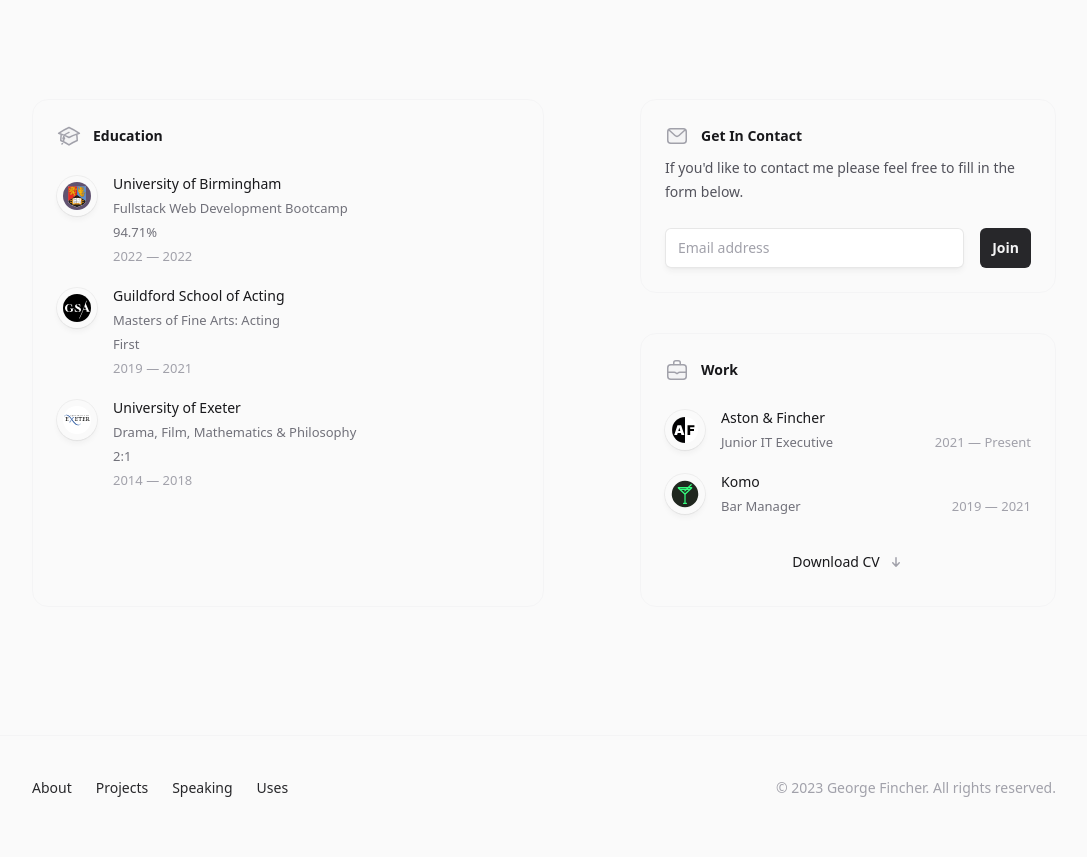
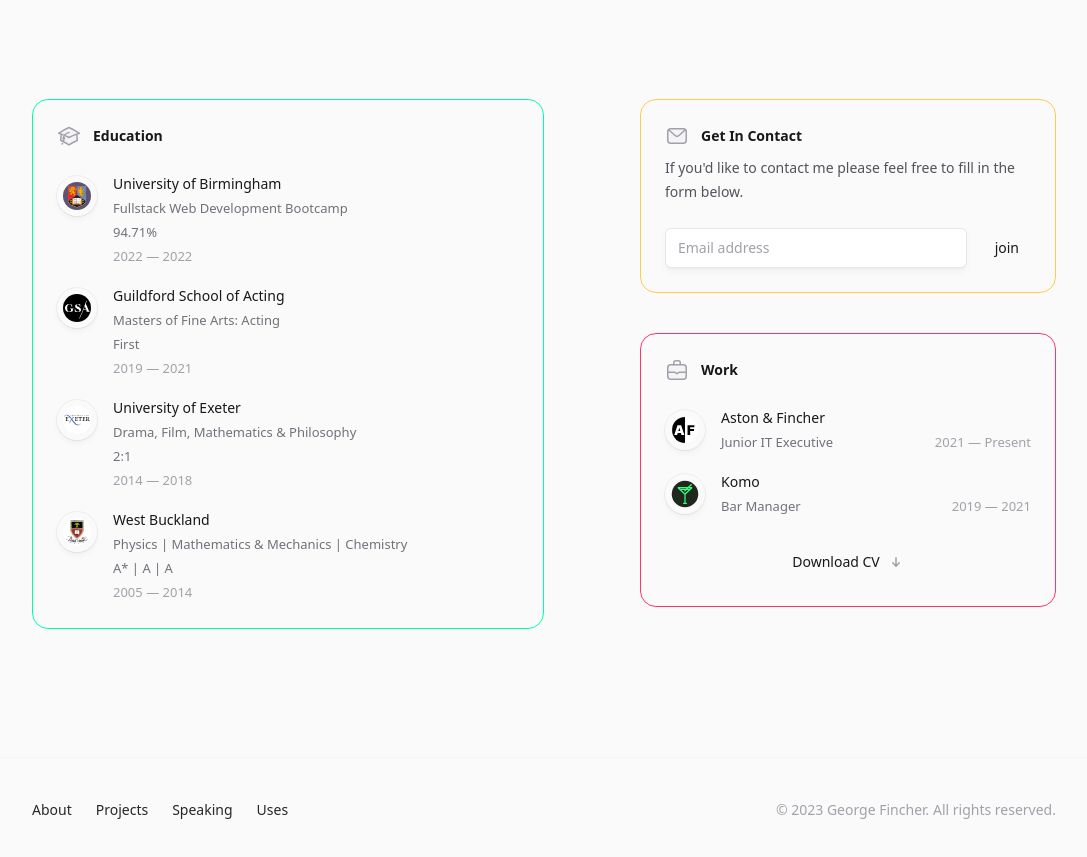
Before and after one commit to TheInfamousGrim/nextjs-personal-site, a Next.js app: page / in a window 1280 px wide. Shown: the part 1029-1886 px from the top of the page, without its empty margins (96-1183 px from the left). Built offline with nearby package versions, Linux system fonts and the light colour scheme.

Commit message:
Bug 🐛: Fix dark mode toggle
Fixed the dark mode toggle. May need to figure out a better way of
injecting the themeSelector script.

Fixed weird padding of the HeroCard.

Also some features 🎯:
    - Implemented a glowing Button
    - Added custom theme for the site

```diff
--- a/app/page.tsx
+++ b/app/page.tsx
@@ -20,6 +20,7 @@ import logoKomo from '../public/logos/komo.svg';
 import logoUOB from '../public/logos/university-of-birmingham.svg';
 import logoGSA from '../public/logos/gsa.svg';
 import logoUOE from '../public/logos/university-of-exeter.svg';
+import logoBuckland from '../public/logos/west-buckland.svg';
 
 interface IconProps {
   className?: string;
@@ -123,12 +124,9 @@ function SocialLink({
   );
 }
 
-function Newsletter() {
+function GetInContact() {
   return (
-    <form
-      action="/thank-you"
-      className="rounded-2xl border border-zinc-100 p-6 dark:border-zinc-700/40"
-    >
+    <form action="/thank-you" className="rounded-2xl border border-sunglow p-6">
       <h2 className="flex text-sm font-semibold text-zinc-900 dark:text-zinc-100">
         <MailIcon className="h-6 w-6 flex-none" />
         <span className="ml-3">Get In Contact</span>
@@ -144,9 +142,12 @@ function Newsletter() {
           required
           className="min-w-0 flex-auto appearance-none rounded-md border border-zinc-900/10 bg-white px-3 py-[calc(theme(spacing.2)-1px)] shadow-md shadow-zinc-800/5 placeholder:text-zinc-400 focus:border-teal-500 focus:outline-none focus:ring-4 focus:ring-teal-500/10 dark:border-zinc-700 dark:bg-zinc-700/[0.15] dark:text-zinc-200 dark:placeholder:text-zinc-500 dark:focus:border-teal-400 dark:focus:ring-teal-400/10 sm:text-sm"
         />
-        <Button type="submit" className="ml-4 flex-none">
-          Join
-        </Button>
+        <Button
+          variant="secondary"
+          text="join"
+          type="button"
+          className="ml-4 flex-none"
+        ></Button>
       </div>
     </form>
   );
@@ -174,7 +175,7 @@ function Resume() {
   ];
 
   return (
-    <div className="rounded-2xl border border-zinc-100 p-6 dark:border-zinc-700/40">
+    <div className="rounded-2xl border border-bright-pink p-6 ">
       <h2 className="flex text-sm font-semibold text-zinc-900 dark:text-zinc-100">
         <BriefcaseIcon className="h-6 w-6 flex-none" />
         <span className="ml-3">Work</span>
@@ -213,10 +214,12 @@ function Resume() {
         href="https://docs.google.com/document/d/1tEmQaS4c8bL4XMCJ6XHtqHHp7zL62VOazIOmlQnm618/edit"
         variant="secondary"
         className="group mt-6 w-full"
-      >
-        Download CV
-        <ArrowDownIcon className="h-4 w-4 stroke-zinc-400 transition group-active:stroke-zinc-600 dark:group-hover:stroke-zinc-50 dark:group-active:stroke-zinc-50" />
-      </Button>
+        text="Download CV"
+        icon={ArrowDownIcon({
+          className:
+            'h-4 w-4 stroke-zinc-400 transition group-active:stroke-zinc-600 dark:group-hover:stroke-zinc-50 dark:group-active:stroke-zinc-50',
+        })}
+      ></Button>
     </div>
   );
 }
@@ -247,10 +250,18 @@ function Education() {
       start: '2014',
       end: '2018',
     },
+    {
+      school: 'West Buckland',
+      course: 'Physics | Mathematics & Mechanics | Chemistry',
+      grade: 'A* | A | A',
+      logo: logoBuckland,
+      start: '2005',
+      end: '2014',
+    },
   ];
 
   return (
-    <div className="rounded-2xl border border-zinc-100 p-6 dark:border-zinc-700/40">
+    <div className="rounded-2xl border border-aquamarine p-6">
       <h2 className="flex text-sm font-semibold text-zinc-900 dark:text-zinc-100">
         <AcademicCap className="h-6 w-6 flex-none" />
         <span className="ml-3">Education</span>
@@ -342,7 +353,7 @@ export default function Home() {
         <div className="mx-auto grid max-w-xl grid-cols-1 gap-y-20 lg:max-w-none lg:grid-cols-2">
           <Education />
           <div className="space-y-10 lg:pl-16 xl:pl-24">
-            <Newsletter />
+            <GetInContact />
             <Resume />
           </div>
         </div>
--- /dev/null
+++ b/components/Button.module.css
@@ -0,0 +1,78 @@
+.glow-effect {
+  --glow-line-color: #00ffab;
+  --glow-line-thickness: 2px;
+  --glow-line-length: 20px;
+  --glow-blur-color: #00ffab;
+  --glow-blur-size: 5px;
+  --glow-offset: 0px;
+  --animation-speed: 1200ms;
+  /* do not change, used for calculations */
+  --container-offset: 100px;
+  position: relative;
+}
+
+.glow-container {
+  pointer-events: none;
+  position: absolute;
+  inset: calc(var(--container-offset) / -2);
+  width: calc(100% + var(--container-offset));
+  height: calc(100% + var(--container-offset));
+  opacity: 0;
+  /* outline: 3px solid blue; */
+}
+
+.glow-blur,
+.glow-line {
+  width: calc(100% - var(--container-offset) + var(--glow-offset));
+  height: calc(100% - var(--container-offset) + var(--glow-offset));
+  x: calc((var(--container-offset) / 2) + calc(var(--glow-offset) / -2));
+  y: calc((var(--container-offset) / 2) + calc(var(--glow-offset) / -2));
+  /* rx: 1.25rem; */
+  fill: transparent;
+  stroke: black;
+  stroke-width: 5px;
+  stroke-dasharray: var(--glow-line-length) calc(50px - var(--glow-line-length));
+}
+
+.glow-effect:is(:hover, :focus) :is(.glow-line, .glow-blur) {
+  stroke-dashoffset: -80px;
+  transition: stroke-dashoffset var(--animation-speed) ease-in;
+}
+
+.glow-line {
+  stroke: var(--glow-line-color);
+  stroke-width: var(--glow-line-thickness);
+}
+
+.glow-blur {
+  filter: blur(var(--glow-blur-size));
+  stroke: var(--glow-blur-color);
+  stroke-width: var(--glow-blur-size);
+}
+
+.glow-effect:is(:hover, :focus) .glow-container {
+  animation: glow-visibility ease-in-out var(--animation-speed);
+}
+
+@keyframes glow-visibility {
+  0%,
+  100% {
+    opacity: 0;
+  }
+  25%,
+  75% {
+    opacity: 1;
+  }
+}
+
+.glow-effect[data-glow-animation='false'] {
+  --glow-line-length: 50px;
+}
+.glow-effect[data-glow-offset='true'] {
+  --glow-offset: 10px;
+}
+
+.glow-effect[data-glow-animation='grow']:is(:hover, :focus) .glow-container {
+  scale: 1.3;
+  transition: scale var(--animation-speed) linear;
+}
--- a/components/Button.tsx
+++ b/components/Button.tsx
@@ -1,5 +1,12 @@
+'use client';
+
 import Link from 'next/link';
 import clsx from 'clsx';
+import motion from 'framer-motion';
+import { ReactNode, useRef, useEffect } from 'react';
+
+// Custom Css
+import styles from './Button.module.css';
 
 export interface VariantStyleTypes {
   primary: string;
@@ -17,23 +24,77 @@ export interface ButtonTypes {
   variant?: string;
   className?: string;
   href?: string;
+  text?: string;
+  icon?: ReactNode;
+  type?: 'button' | 'submit' | 'reset' | undefined;
 }
 
 export function Button({
   variant = 'primary',
   className,
   href,
+  text,
+  icon,
+  type,
   ...props
 }: ButtonTypes) {
+  const glowEffect = styles['glow-effect'];
   className = clsx(
     'inline-flex items-center gap-2 justify-center rounded-md py-2 px-3 text-sm outline-offset-2 transition active:transition-none',
+    glowEffect,
     variantStyles[variant as keyof VariantStyleTypes],
     className
   );
 
+  // Get a reference of the buttons computed styles
+  let buttonRef = useRef<HTMLAnchorElement | HTMLButtonElement>(null!);
+
+  useEffect(() => {
+    // Get the curr
+    const buttonStyles =
+      buttonRef.current && getComputedStyle(buttonRef.current);
+
+    const glowLines = buttonRef.current.querySelectorAll('rect');
+    const rx = buttonStyles.borderRadius;
+
+    glowLines.forEach((line) => {
+      line.setAttribute('rx', rx);
+    });
+  }, []);
+
   return href ? (
-    <Link href={href} className={className} {...props} />
+    <Link ref={buttonRef} href={href} className={className} {...props}>
+      {text}
+      {icon}
+      <svg className={styles['glow-container']} data-glow-offset={true}>
+        <rect
+          pathLength={100}
+          strokeLinecap="round"
+          className={styles['glow-blur']}
+        ></rect>
+        <rect
+          pathLength={100}
+          strokeLinecap="round"
+          className={styles['glow-line']}
+        ></rect>
+      </svg>
+    </Link>
   ) : (
-    <button className={className} {...props} />
+    <button ref={buttonRef} className={className} type={type} {...props}>
+      {text}
+      {icon}
+      <svg className={styles['glow-container']} data-glow-offset={true}>
+        <rect
+          pathLength={100}
+          strokeLinecap="round"
+          className={styles['glow-blur']}
+        ></rect>
+        <rect
+          pathLength={100}
+          strokeLinecap="round"
+          className={styles['glow-line']}
+        ></rect>
+      </svg>
+    </button>
   );
 }
--- a/components/Header.tsx
+++ b/components/Header.tsx
@@ -1,15 +1,21 @@
 'use client';
 
+// Dependencies
 import { Fragment, useEffect, useRef, ReactNode } from 'react';
 import Image from 'next/image';
 import Link from 'next/link';
 import { usePathname } from 'next/navigation';
-import { useRouter } from 'next/router';
 import { Popover, Transition } from '@headlessui/react';
 import clsx from 'clsx';
 
+// Components
 import { Container } from './Container';
+
+// Images
 import avatarImage from '../public/GrimFunk_Avatar.png';
+
+// CSS
+import styles from './Button.module.css';
 
 // Interface for icons
 interface IconProps {
@@ -208,15 +214,44 @@ function ModeToggle() {
     }
   }
 
+  // Get a reference of the buttons computed styles
+  let buttonRef = useRef<HTMLButtonElement>(null!);
+
+  useEffect(() => {
+    // Get the curr
+    const buttonStyles =
+      buttonRef.current && getComputedStyle(buttonRef.current);
+
+    const glowLines = buttonRef.current.querySelectorAll('rect');
+    const rx = buttonStyles.borderRadius;
+
+    glowLines.forEach((line) => {
+      line.setAttribute('rx', rx);
+    });
+  }, []);
+
   return (
     <button
       type="button"
       aria-label="Toggle dark mode"
-      className="group rounded-full bg-white/90 px-3 py-2 shadow-lg shadow-zinc-800/5 ring-1 ring-zinc-900/5 backdrop-blur transition dark:bg-zinc-800/90 dark:ring-white/10 dark:hover:ring-white/20"
+      className={`group rounded-full bg-white/90 px-3 py-2 shadow-lg shadow-zinc-800/5 ring-1 ring-zinc-900/5 backdrop-blur transition dark:bg-zinc-800/90 dark:ring-white/10 dark:hover:ring-white/20 ${styles['glow-effect']}`}
       onClick={toggleMode}
+      ref={buttonRef}
     >
       <SunIcon className="h-6 w-6 fill-zinc-100 stroke-zinc-500 transition group-hover:fill-zinc-200 group-hover:stroke-zinc-700 dark:hidden [@media(prefers-color-scheme:dark)]:fill-teal-50 [@media(prefers-color-scheme:dark)]:stroke-teal-500 [@media(prefers-color-scheme:dark)]:group-hover:fill-teal-50 [@media(prefers-color-scheme:dark)]:group-hover:stroke-teal-600" />
       <MoonIcon className="hidden h-6 w-6 fill-zinc-700 stroke-zinc-500 transition dark:block [@media(prefers-color-scheme:dark)]:group-hover:stroke-zinc-400 [@media_not_(prefers-color-scheme:dark)]:fill-teal-400/10 [@media_not_(prefers-color-scheme:dark)]:stroke-teal-500" />
+      <svg className={styles['glow-container']} data-glow-offset={true}>
+        <rect
+          pathLength={100}
+          strokeLinecap="round"
+          className={styles['glow-blur']}
+        ></rect>
+        <rect
+          pathLength={100}
+          strokeLinecap="round"
+          className={styles['glow-line']}
+        ></rect>
+      </svg>
     </button>
   );
 }
--- a/components/HeroCard.tsx
+++ b/components/HeroCard.tsx
@@ -16,6 +16,7 @@ export default function HeroCard() {
   function createWord(text: string, index: number) {
     return (
       <span
+        key={index}
         className="card-subtitle-word"
         style={{ transitionDelay: `${index * 40}ms` }}
       >
@@ -46,7 +47,7 @@ export default function HeroCard() {
         <div className="h-full overflow-hidden">
           <div className="card-content">
             <h3 className="text-4xl font-semibold text-zinc-800 dark:text-zinc-100 sm:text-5xl">
-              I can synthesize the most sumptuous s**t
+              I can synthesize the most sumptuous delights
             </h3>
             <h4 className="card-subtitle mt-2 text-3xl text-zinc-100 sm:text-4xl">
               {createSubtitle(subtitle)}
--- a/package.json
+++ b/package.json
@@ -22,6 +22,7 @@
   "dependencies": {
     "@headlessui/react": "^1.7.13",
     "@tailwindcss/forms": "^0.5.3",
+    "@tailwindcss/typography": "^0.5.9",
     "@types/node": "^18.15.0",
     "@types/react": "^18.0.28",
     "@types/react-dom": "^18.0.11",
@@ -30,6 +31,7 @@
     "eslint-config-next": "^13.2.4",
     "framer-motion": "^10.2.5",
     "next": "^13.2.4",
+    "postcss-focus-visible": "^8.0.2",
     "react": "^18.2.0",
     "react-dom": "^18.2.0",
     "typescript": "^4.9.5"
--- a/postcss.config.js
+++ b/postcss.config.js
@@ -1,6 +1,9 @@
 module.exports = {
   plugins: {
     tailwindcss: {},
+    'postcss-focus-visible': {
+      relaceWith: '[data-focus-visible-added]',
+    },
     autoprefixer: {},
   },
 }
```
Also changed, not shown: app/layout.tsx (+5 -2 lines), tailwind.config.js (+16 -1 lines), public/logos/west-buckland.svg (added), 1 other file (tests, documents, lock files or other folders).
